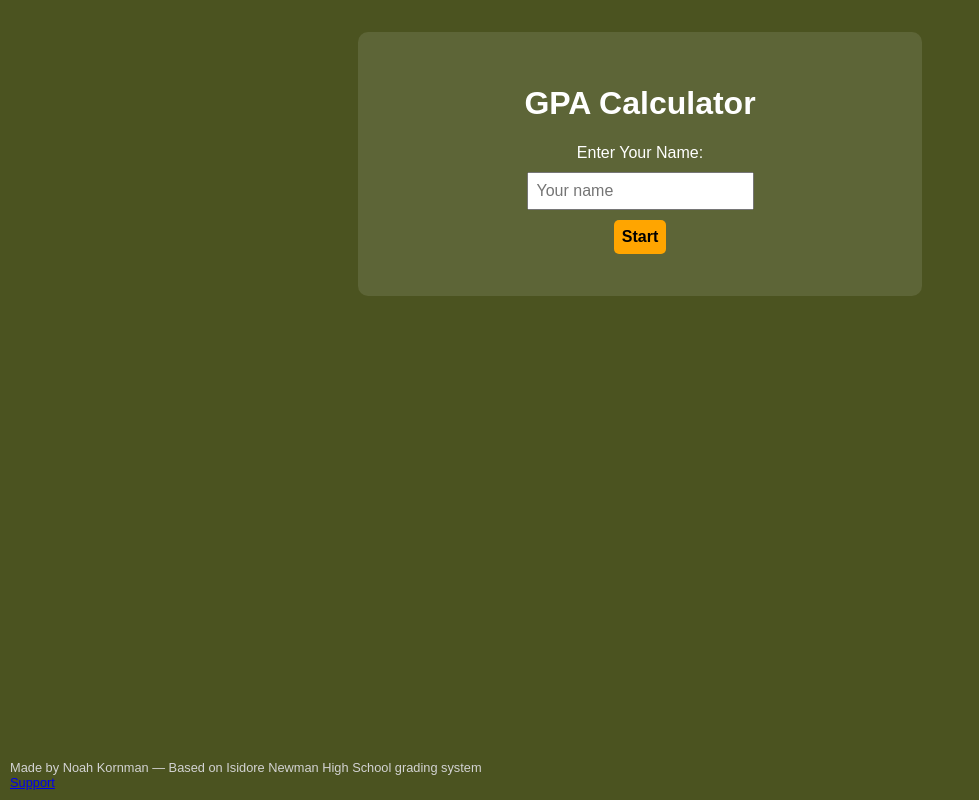
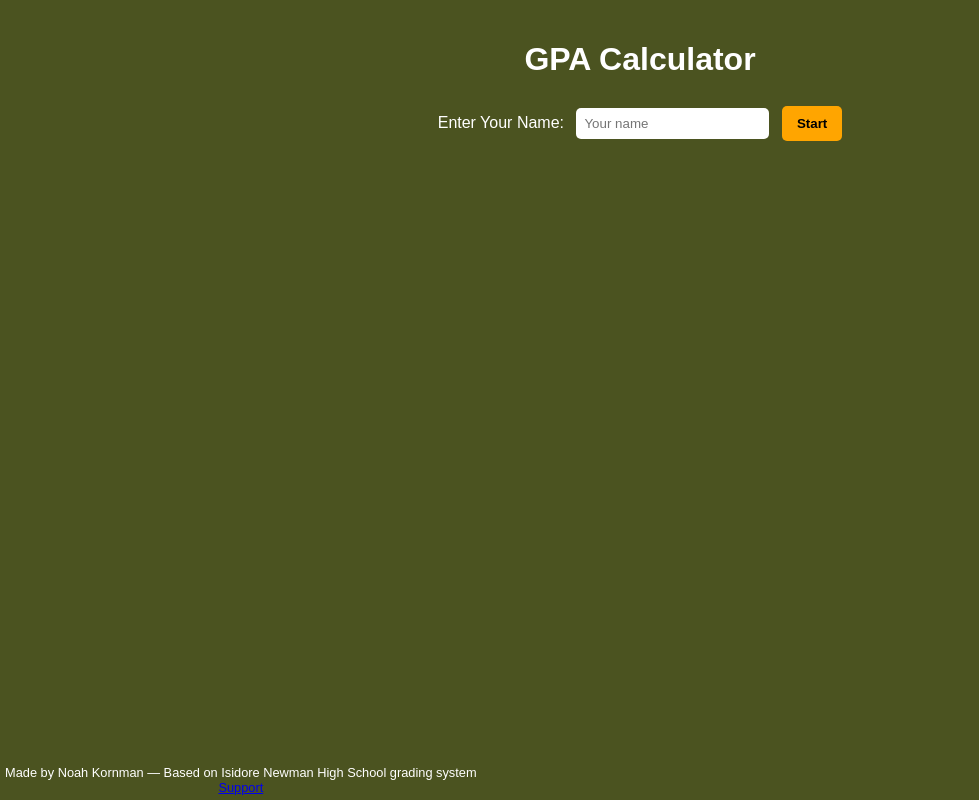
Before and after one commit to Mock10chicken/Gpa-Calc-Highschool, a plain HTML site: page index.html in a window 1280 px wide. Shown: the whole page, without its empty margins (0-979 px from the left). Drawn offline with Linux system fonts and the light colour scheme.

```diff
--- a/style.css
+++ b/style.css
@@ -1,30 +1,30 @@
 body {
+  background-color: #4b5320; /* Army green */
+  color: #fff;
   font-family: Arial, sans-serif;
-  background-color: #4b5320; /* army green */
-  color: white;
   text-align: center;
   margin: 0;
   padding: 0;
 }
 
 .container {
-  margin: 2rem auto;
-  max-width: 500px;
-  background: rgba(255, 255, 255, 0.1);
-  padding: 2rem;
-  border-radius: 10px;
+  max-width: 600px;
+  margin: auto;
+  padding: 20px;
 }
 
-input, select, button {
-  display: block;
-  margin: 10px auto;
+input, select, textarea {
+  margin: 8px;
   padding: 8px;
-  font-size: 1rem;
+  border-radius: 5px;
+  border: none;
 }
 
 button {
   background-color: orange;
+  color: black;
   border: none;
+  padding: 10px 15px;
   border-radius: 5px;
   cursor: pointer;
   font-weight: bold;
@@ -34,19 +34,14 @@
   opacity: 0.9;
 }
 
-.course-item {
-  margin-bottom: 10px;
-}
-
-.course-item label {
-  margin-left: 5px;
+#result {
+  margin-top: 20px;
+  font-size: 1.2em;
 }
 
 footer {
   position: fixed;
-  bottom: 10px;
-  left: 10px;
-  font-size: 0.8rem;
-  color: lightgray;
-  text-align: left;
+  bottom: 5px;
+  left: 5px;
+  font-size: 0.8em;
 }
```
